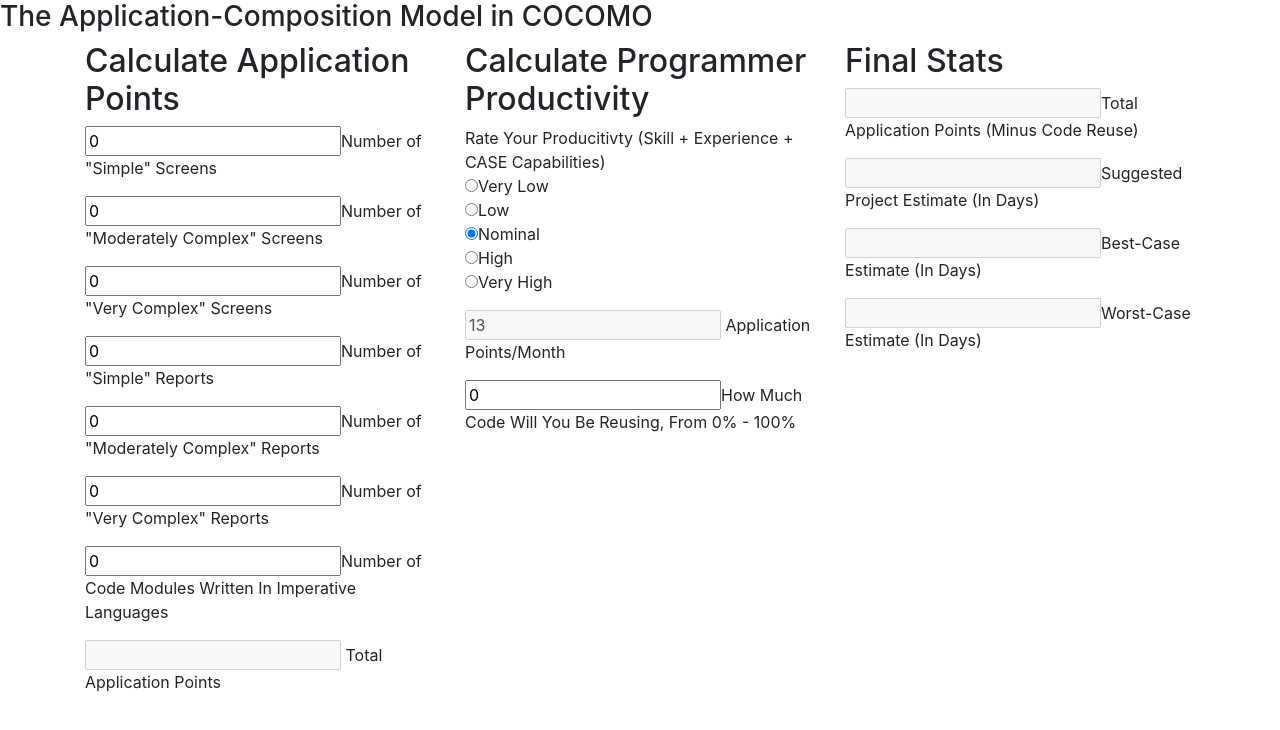
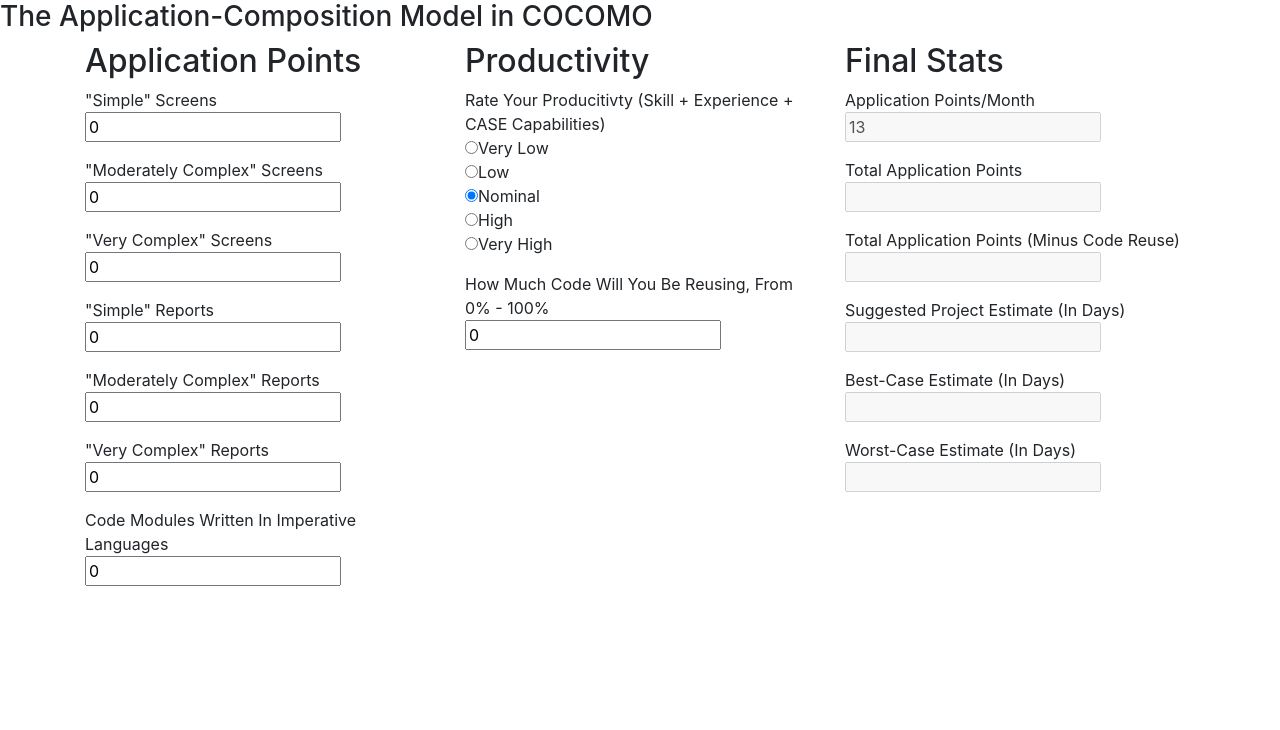
Before and after one commit to tra38/cocomo_application_composition, a plain HTML site: page index.html in a window 1280 px wide. Drawn offline with nearby package versions, Linux system fonts and the light colour scheme; a script that the page names is missing.

Commit message:
Change layout of page to make calculator slightly more UX-friendly

```diff
--- a/index.html
+++ b/index.html
@@ -10,25 +10,22 @@
 </head>
 <h3>The Application-Composition Model in COCOMO</h3>
 <div class="calculation">
-  <form>
   <div class="container">
     <div class="row">
       <div class="col-sm">
-          <h2>Calculate Application Points</h2>
-          <p><input class="simple_screens" value="0">Number of "Simple" Screens</p>
-          <p><input class="moderate_screens" value="0">Number of "Moderately Complex" Screens</p>
-          <p><input class="complex_screens" value="0">Number of "Very Complex" Screens</p>
+        <h2>Application Points</h2>
+        <p>"Simple" Screens<br><input class="simple_screens" value="0"></p>
+        <p>"Moderately Complex" Screens<input class="moderate_screens" value="0"></p>
+        <p>"Very Complex" Screens<input class="complex_screens" value="0"></p>
 
-          <p><input class="simple_reports" value="0">Number of "Simple" Reports</p>
-          <p><input class="moderate_reports" value="0">Number of "Moderately Complex" Reports</p>
-          <p><input class="complex_reports" value="0">Number of "Very Complex" Reports</p>
+        <p>"Simple" Reports<br><input class="simple_reports" value="0"></p>
+        <p>"Moderately Complex" Reports<input class="moderate_reports" value="0"></p>
+        <p>"Very Complex" Reports<input class="complex_reports" value="0"></p>
 
-          <p><input class="code_modules" value="0">Number of Code Modules Written In Imperative Languages</p>
-
-          <p class="total-wrap"><input class="application_points" disabled> Total Application Points</p>
+        <p>Code Modules Written In Imperative Languages<br><input class="code_modules" value="0"></p>
       </div>
       <div class="col-sm">
-          <h2>Calculate Programmer Productivity</h2>
+        <h2>Productivity</h2>
         <p>Rate Your Producitivty (Skill + Experience + CASE Capabilities)
           <br>
           <input class="productivity" type="radio" name="productivity" value="4">Very Low<br>
@@ -39,23 +36,26 @@
           <input class="productivity" type="radio" name="productivity" value="25">High<br>
 
           <input class="productivity" type="radio" name="productivity" value="50">Very High<br>
-            <p class="total-wrap"><input class="application_points_productivity" disabled> Application Points/Month</p>
-            <p><input class="code_reuse" value="0">How Much Code Will You Be Reusing, From 0% - 100%</input></p>
+
+          <p>How Much Code Will You Be Reusing, From 0% - 100%<br><input class="code_reuse" value="0"></input></p>
       </div>
       <div class="col-sm">
         <h2>Final Stats</h2>
 
-          <p class="total-wrap"><input class="estimated_application_points" disabled>Total Application Points (Minus Code Reuse)</p>
+        <p class="total-wrap">Application Points/Month<input class="application_points_productivity" disabled></p>
 
-          <p class="total-wrap"><input class="suggested_estimate" disabled>Suggested Project Estimate (In Days)</p>
+        <p class="total-wrap">Total Application Points<input class="application_points" disabled></p>
 
-          <p class="total-wrap"><input class="best_case_estimate" disabled>Best-Case Estimate (In Days)</p>
+        <p class="total-wrap">Total Application Points (Minus Code Reuse)<input class="estimated_application_points" disabled></p>
 
-          <p class="total-wrap"><input class="worst_case_estimate" disabled>Worst-Case Estimate (In Days)</p>
+        <p class="total-wrap">Suggested Project Estimate (In Days)<input class="suggested_estimate" disabled></p>
+
+        <p class="total-wrap">Best-Case Estimate (In Days)<input class="best_case_estimate" disabled></p>
+
+        <p class="total-wrap">Worst-Case Estimate (In Days)<input class="worst_case_estimate" disabled></p>
       </div>
     </div>
   </div>
-  </form>
 </div>
 <script>
 $("input[type=radio]").on('change', function() {
```
Lines whose indentation alone changed are shown as unchanged.
